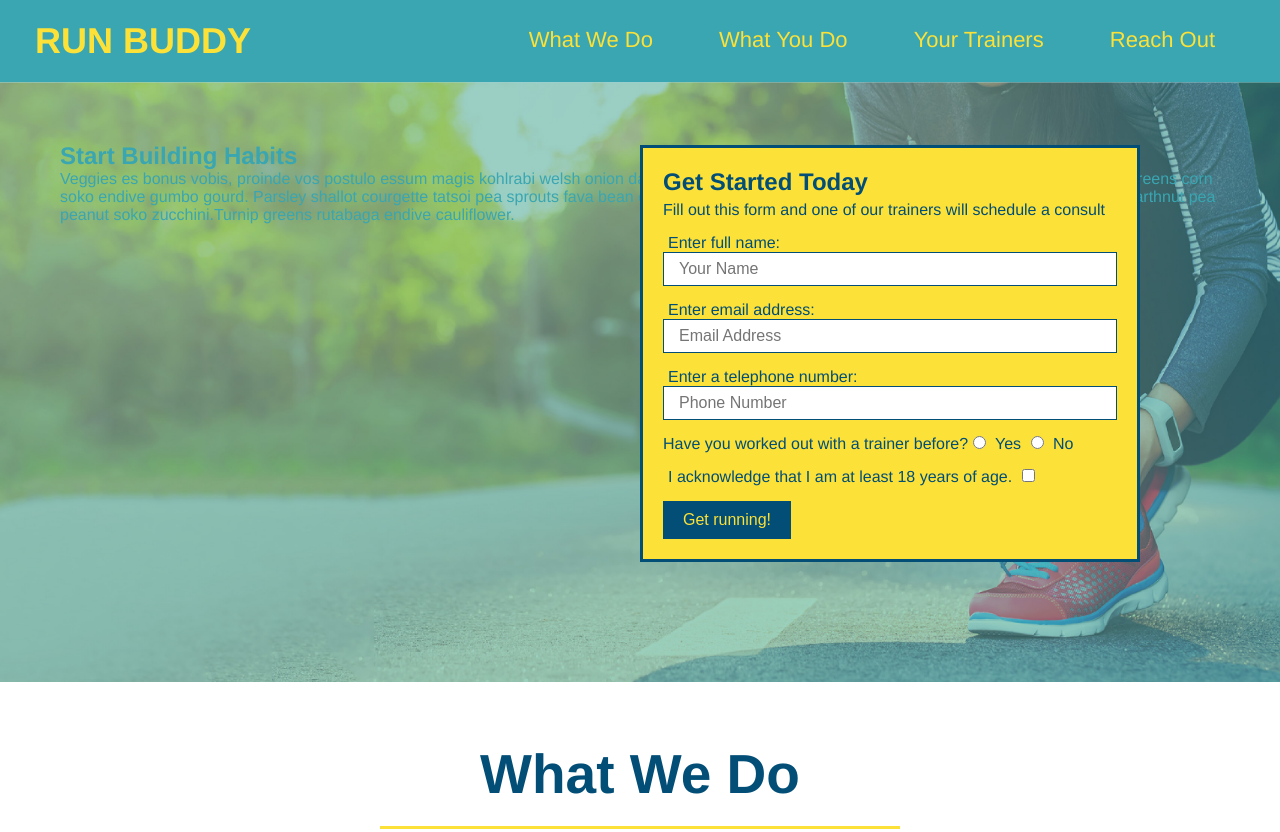
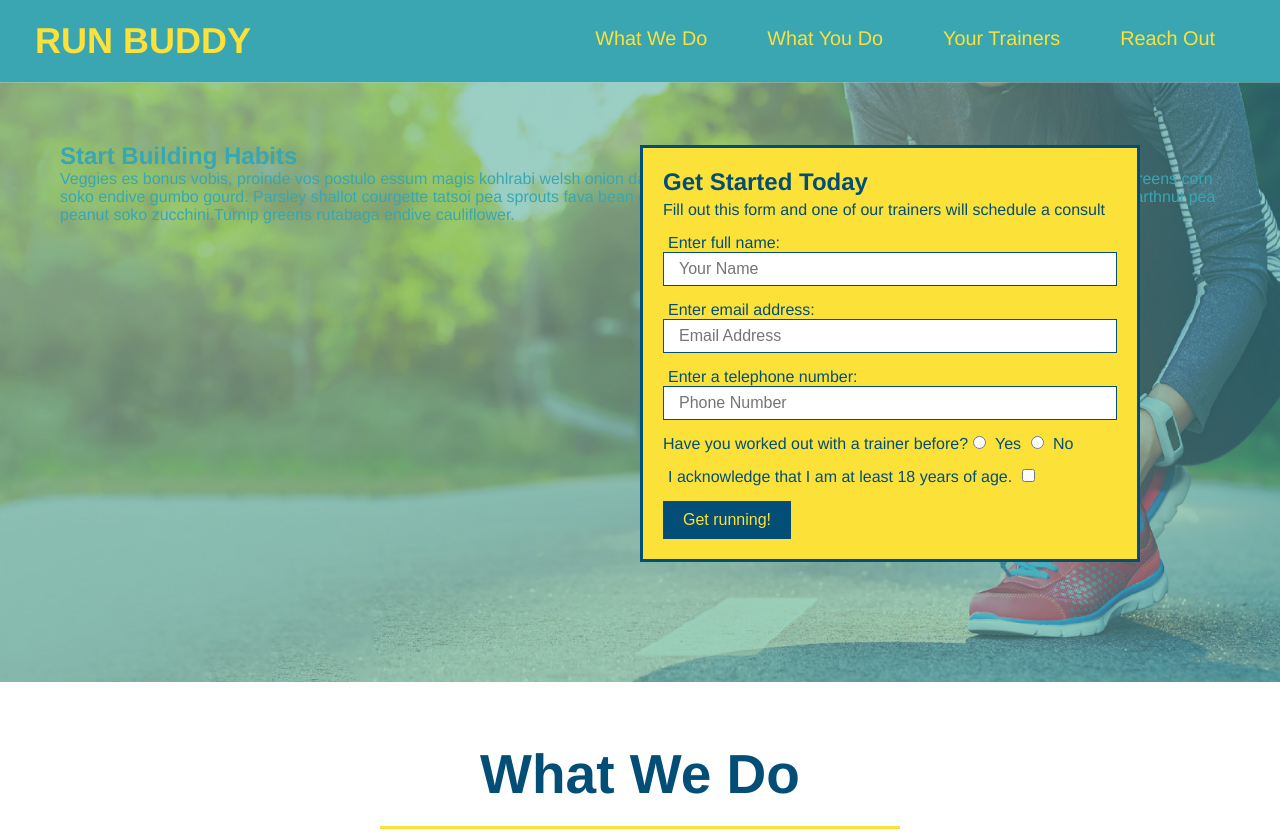
Before and after one commit to kara-krzystan/run-buddy, a plain HTML site: page index.html in a window 1280 px wide. Shown: the top 832 px of the page. Drawn offline with Linux system fonts and the light colour scheme.

Commit message:
add flexbox to footer

```diff
--- a/assets/css/style.css
+++ b/assets/css/style.css
@@ -33,31 +33,36 @@ header nav {
     margin: 7px 0;
 }
 
-header nav ul li {
-    display: inline;
+header nav ul {
+    display: flex;
+    flex-wrap: wrap;
+    justify-content: space-between;
+    align-items: center;
+    list-style: none;
 }
 
-header nav ul li {
+header nav ul li a {
     margin: 0 30px;
     font-weight: lighter;
-    font-size: 22px;
+    font-size: 1.55vw;
 }
 
 footer {
     background: #fce138;
     width: 100%;
     padding: 40px 35px;
+    display: flex;
+    justify-content: space-between;
+    flex-wrap: wrap;
 }
 
 footer h2 {
-    display: inline;
     color: #024e76;
     font-size: 30px;
     margin: 0;
 }
 
 footer div {
-    float: right;
     line-height: 1.5;
     text-align: right;
 }
```
